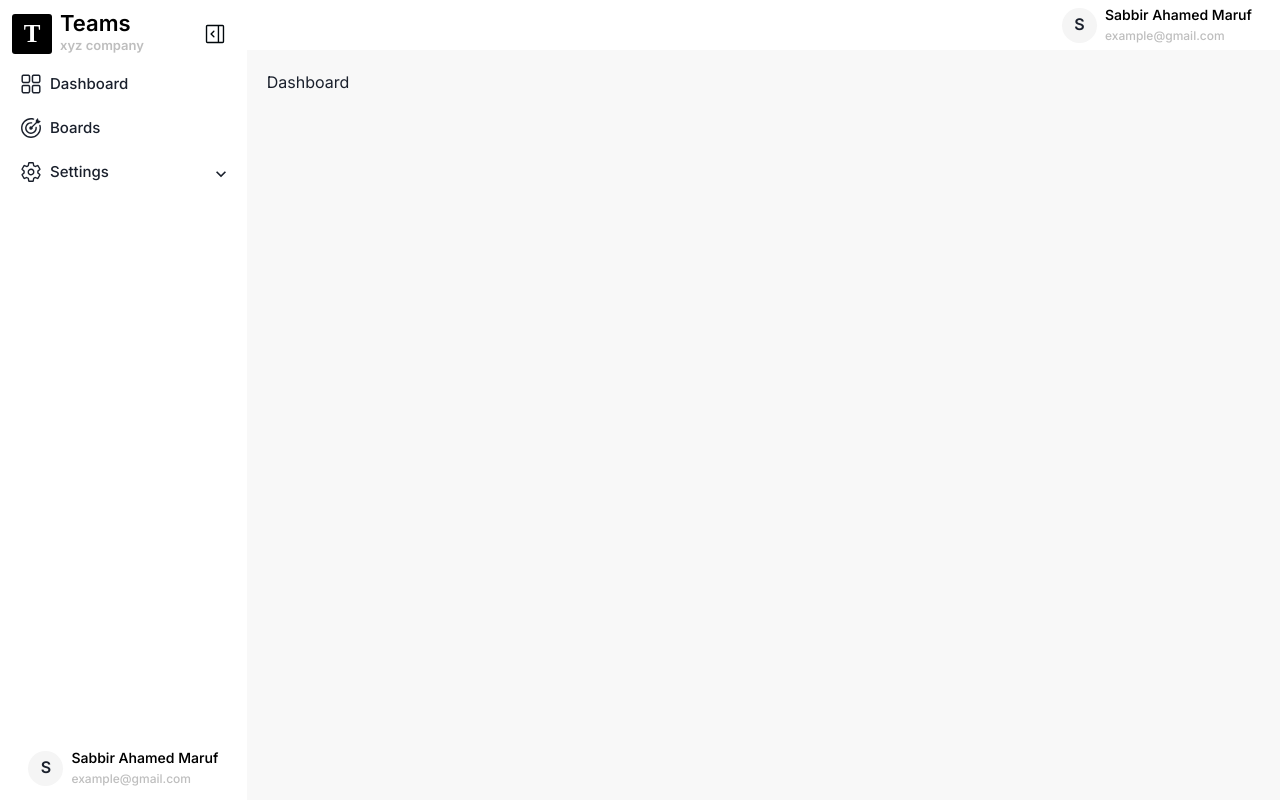
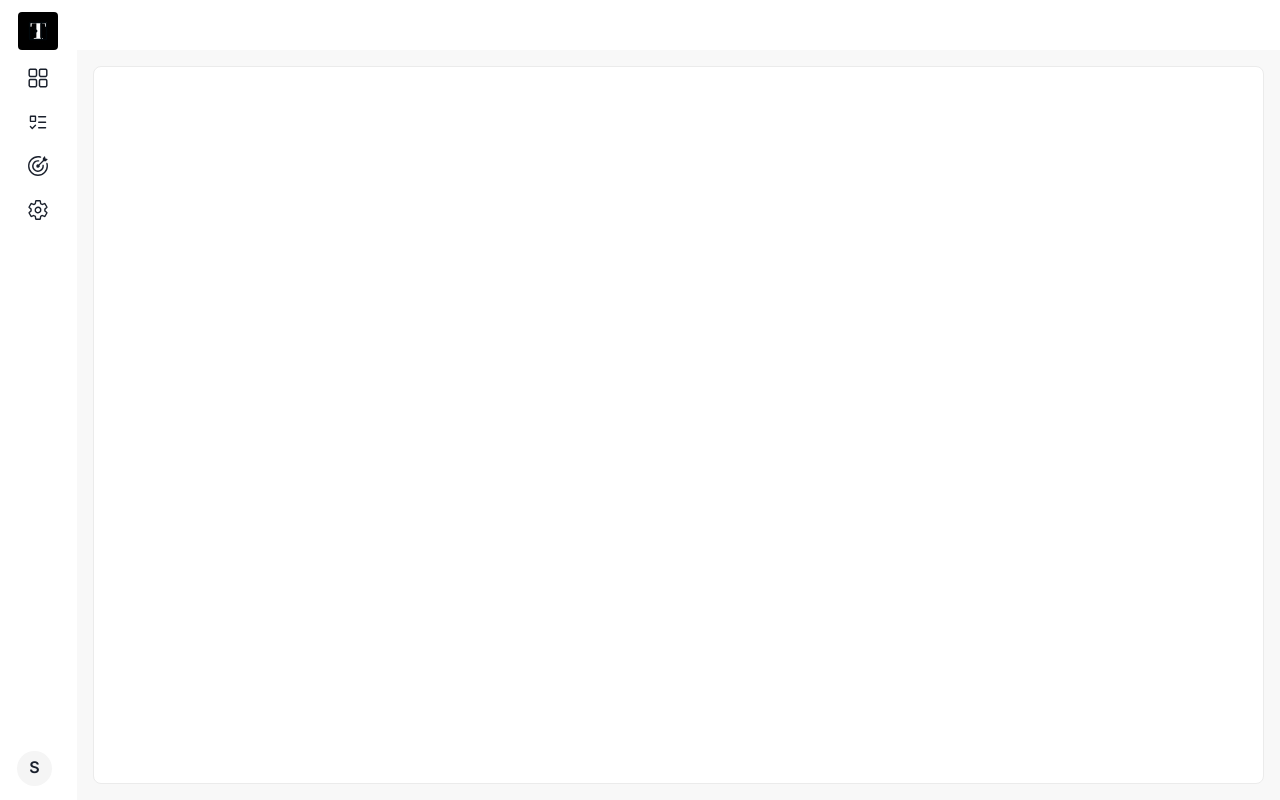
Before and after one commit to SabbirAhamedMaruf/Teams, a React (Vite) app: page /boards in a window 1280 px wide. Built offline with nearby package versions, Linux system fonts and the light colour scheme; a web font is replaced by a local one.

Commit message:
Feature (App Routes): Added some features routes

```diff
--- a/src/core/layout/Layout.tsx
+++ b/src/core/layout/Layout.tsx
@@ -16,9 +16,9 @@ const Layout = () => {
   return (
     <Flex minH="100vh" maxW="100vw" background={"#FFFFFF"}>
       <Sidebar />
-      <Box width="100%" h="100%">
+      <Box width="100%" h="100%" borderRadius={8}>
         <Topbar />
-        <Box h="calc(100vh - 50px)" w="100%" p={5} bg="#F8F8F8">
+        <Box h="calc(100vh - 50px)" w="100%" p={4} bg="#F8F8F8">
           <Outlet />
         </Box>
       </Box>
@@ -28,13 +28,13 @@ const Layout = () => {
 export default Layout;
 
 const Sidebar = () => {
-  const [isCollapsed, setIsCollapsed] = useState(false);
+  const [isCollapsed, setIsCollapsed] = useState(true);
   const [isAnimating, setIsAnimating] = useState(false);
 
   return (
     <Stack
       justifyContent="space-between"
-      width={isCollapsed ? "100px" : "300px"}
+      width={isCollapsed ? "80px" : "300px"}
       maxW="300px"
       p={3}
       transition="width 0.3s ease-in-out"
@@ -43,20 +43,24 @@ const Sidebar = () => {
     >
       {/* Brand */}
       <Flex flexDir={"column"} gap={2}>
-        <HStack justifyContent={"space-between"}>
+        <HStack justifyContent={isCollapsed ? "center" : "space-between"}>
           <Brand isCollapsed={isCollapsed} isAnimating={isAnimating} />
-          {/* //TODO: Apply toggle button on top of brand logo while hovering */}
           <IconButton
             onClick={() => {
               setIsAnimating(true);
               setIsCollapsed(!isCollapsed);
             }}
             _hover={{
-              background: "transparent",
+              background: isCollapsed ? "#f8f8f8bf" : "transparent",
+              display: "flex",
             }}
             aria-label={isCollapsed ? "Expand sidebar" : "Collapse sidebar"}
+            position={isCollapsed ? "absolute" : "static"}
+            maxW={"40px"}
+            maxH={"40px"}
             background={"transparent"}
             color={"#00070B"}
+            borderRadius={4}
           >
             {isCollapsed ? (
               <GoSidebarCollapse fontSize={22} />
@@ -92,7 +96,7 @@ const Topbar = () => {
       <TeamBreadCrumb />
       <HStack>
         <Notification />
-        <User />
+        {/* <User isCollapsed={isCollapsed} /> */}
       </HStack>
     </Flex>
   );
--- a/src/core/layout/Shared/Sidebar/AllMenus.tsx
+++ b/src/core/layout/Shared/Sidebar/AllMenus.tsx
@@ -67,6 +67,11 @@ const SingleMenu: React.FC<SingleMenuTypes> = ({
           background: depth === 1 ? "#F5F5F5" : "transparent",
           color: "#000000",
         }}
+        sx={{
+          "& > span": {
+            mr: "0px",
+          },
+        }}
         width="100%"
         minH={"40px"}
         mb={1}
@@ -76,7 +81,9 @@ const SingleMenu: React.FC<SingleMenuTypes> = ({
         fontWeight={"500"}
         justifyContent={isCollapsed ? "center" : "flex-start"}
         borderRadius={8}
-        leftIcon={<Icon as={icon} color="currentcolor" fontSize={22} />}
+        leftIcon={
+          <Icon id="sabbir" as={icon} color="currentcolor" fontSize={22} />
+        }
       >
         {!isCollapsed && title}
       </Button>
--- a/src/core/layout/Shared/Sidebar/Brand.tsx
+++ b/src/core/layout/Shared/Sidebar/Brand.tsx
@@ -10,20 +10,28 @@ const Brand = ({ isCollapsed }: BrandType) => {
   const navigate = useNavigate();
 
   return (
-    <Flex justifyContent="center" alignItems="center" gap={2}>
+    <Flex
+      w={"100%"}
+      h={"100%"}
+      justifyContent={isCollapsed ? "center" : "flex-start"}
+      alignItems="center"
+      gap={2}
+    >
       <Flex
         onClick={() => location?.pathname !== "/" && navigate("/")}
         cursor="pointer"
         justifyContent="center"
         alignItems="center"
-        height="40px"
-        width="40px"
+        w={"100%"}
+        h={"100%"}
+        maxW={"40px"}
+        maxH={"40px"}
         background="#000000"
         color="#FFFFFF"
         fontSize={25}
         fontFamily="Asimovian"
         fontWeight={600}
-        borderRadius={3}
+        borderRadius={4}
       >
         T
       </Flex>
@@ -31,6 +39,7 @@ const Brand = ({ isCollapsed }: BrandType) => {
       <Flex
         flexDir="column"
         overflow="hidden"
+        display={isCollapsed ? "none" : "flex"}
         maxW={isCollapsed ? "0px" : "200px"}
         opacity={isCollapsed ? 0 : 1}
         transition="max-width 0.3s ease, opacity 0.3s ease"
--- a/src/core/layout/menus.ts
+++ b/src/core/layout/menus.ts
@@ -4,6 +4,7 @@ import { GoGoal } from "react-icons/go";
 import { IoSettingsOutline } from "react-icons/io5";
 import { LuUsers } from "react-icons/lu";
 import { RxDashboard } from "react-icons/rx";
+import { GoTasklist } from "react-icons/go";
 
 export type teamsMenusType = {
   title: string;
@@ -18,6 +19,13 @@ export const teamsMenus: teamsMenusType[] = [
     title: "Dashboard",
     redirectUrl: "/",
     icon: RxDashboard,
+    collapsedTooltip: "Take a look at dashboard",
+    submenus: [],
+  },
+  {
+    title: "Todos",
+    redirectUrl: "/todos",
+    icon: GoTasklist,
     collapsedTooltip: "Take a look at dashboard",
     submenus: [],
   },
--- /dev/null
+++ b/src/core/pages/boards/KanbanBoards.tsx
@@ -0,0 +1,14 @@
+import { Box } from "@chakra-ui/react";
+
+const KanbanBoards = () => {
+  return (
+    <Box
+      background={"#FFFFFF"}
+      width={"100%"}
+      height={"100%"}
+      border={"1px solid #EBEBEB"}
+      borderRadius={8}
+    ></Box>
+  );
+};
+export default KanbanBoards;
--- a/src/core/pages/error/Error.tsx
+++ b/src/core/pages/error/Error.tsx
@@ -1,4 +1,6 @@
+import { Box } from "@chakra-ui/react";
+
 const Error = () => {
-  return <div>Error</div>;
+  return <Box>Error</Box>;
 };
 export default Error;
--- /dev/null
+++ b/src/core/pages/settings/ManageProfile.tsx
@@ -0,0 +1,6 @@
+import { Box } from "@chakra-ui/react";
+
+const ManageProfile = () => {
+  return <Box></Box>;
+};
+export default ManageProfile;
--- /dev/null
+++ b/src/core/pages/settings/ManageTeams.tsx
@@ -0,0 +1,6 @@
+import { Box } from "@chakra-ui/react";
+
+const ManageTeams = () => {
+  return <Box></Box>;
+};
+export default ManageTeams;
--- /dev/null
+++ b/src/core/pages/todos/Todos.tsx
@@ -0,0 +1,6 @@
+import { Box } from "@chakra-ui/react";
+
+const Todos = () => {
+  return <Box></Box>;
+};
+export default Todos;
--- a/src/core/routes/routes.tsx
+++ b/src/core/routes/routes.tsx
@@ -4,6 +4,10 @@ import Dashboard from "../pages/dashboard/Dashboard";
 import Error from "../pages/error/Error";
 import Layout from "../layout/Layout";
 import Settings from "../pages/settings/Settings";
+import KanbanBoards from "../pages/boards/KanbanBoards";
+import Todos from "../pages/todos/Todos";
+import ManageTeams from "../pages/settings/ManageTeams";
+import ManageProfile from "../pages/settings/ManageProfile";
 
 export type TeamRoute = RouteObject & {
   elementName: string;
@@ -23,15 +27,30 @@ export const routes: TeamRoute[] = [
         element: <Dashboard />,
       },
       {
+        path: "/todos",
+        elementName: "Boards",
+        element: <Todos />,
+      },
+      {
         path: "/boards",
         elementName: "Boards",
-        element: <Dashboard />,
+        element: <KanbanBoards />,
       },
       {
         path: "/settings",
         elementName: "Settings",
         element: <Settings />,
       },
+      {
+        path: "/settings/teams",
+        elementName: "Settings",
+        element: <ManageTeams />,
+      },
+      {
+        path: "/settings/profile",
+        elementName: "Settings",
+        element: <ManageProfile />,
+      },
     ],
   },
 ];
```
